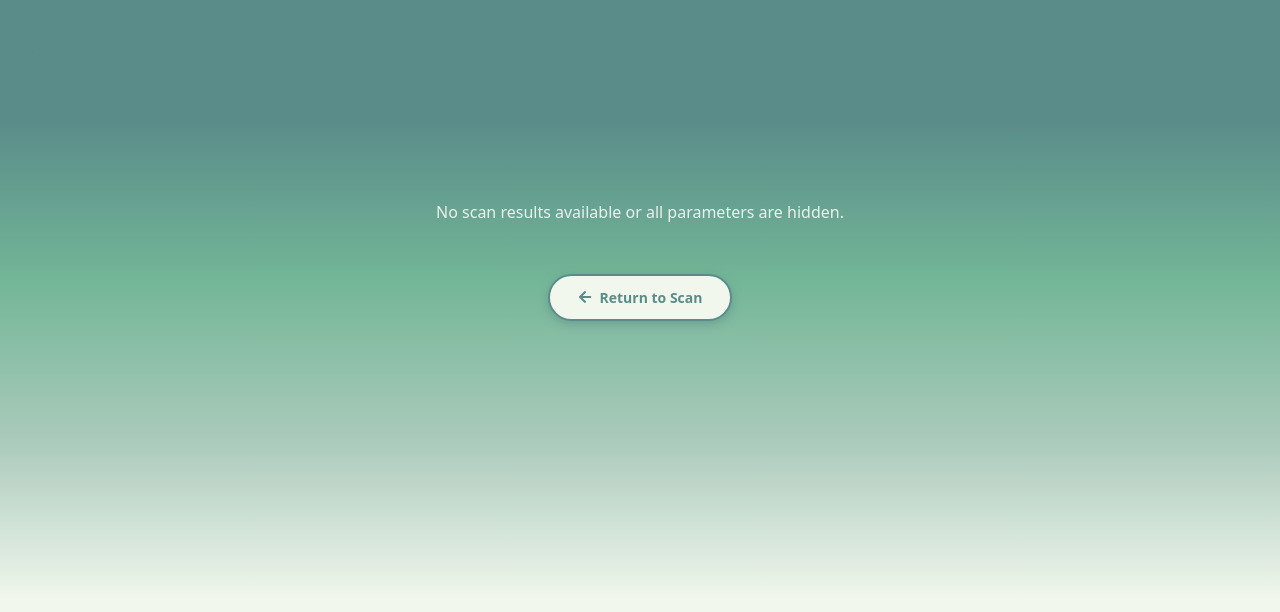
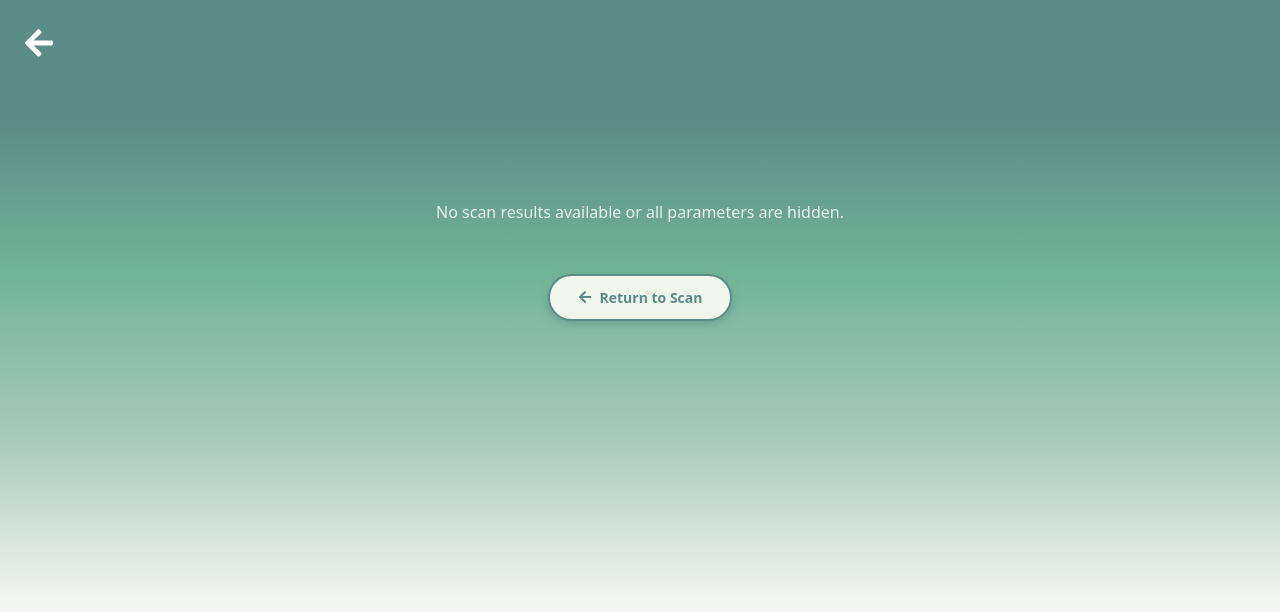
Before and after one commit to mathieu-prn/Ethi-Clo, a React (Vite) app in the folder front/: page /results in a window 1280 px wide. Shown: the top 612 px of the page. Built offline with nearby package versions, Linux system fonts and the light colour scheme.

Commit message:
added back button to results

```diff
--- a/front/src/LabelResultsPage.tsx
+++ b/front/src/LabelResultsPage.tsx
@@ -56,7 +56,7 @@ function LabelResultsPage() {
   return (
     <div className="app-results">
       <div className="content">
-        <button className="back-button" onClick={() => navigate("/scan")}>
+        <button className="back-button-results" onClick={() => navigate("/scan")}>
           <FaArrowLeft />
         </button>
 
--- a/front/src/styles/labelresults.css
+++ b/front/src/styles/labelresults.css
@@ -94,3 +94,17 @@
   gap: 8px;
   filter: drop-shadow(0 3px 5px rgba(90, 140, 137, 0.6));
 }
+
+.back-button-results {
+  position: absolute;
+  padding: 10px;
+  top: 15px;
+  left: 1vw;
+  background: none;
+  border: none;
+  font-size: 4vh;
+  font-weight: bold;
+  cursor: pointer;
+  color: #ffffff;
+  z-index: 1000;
+}
```
